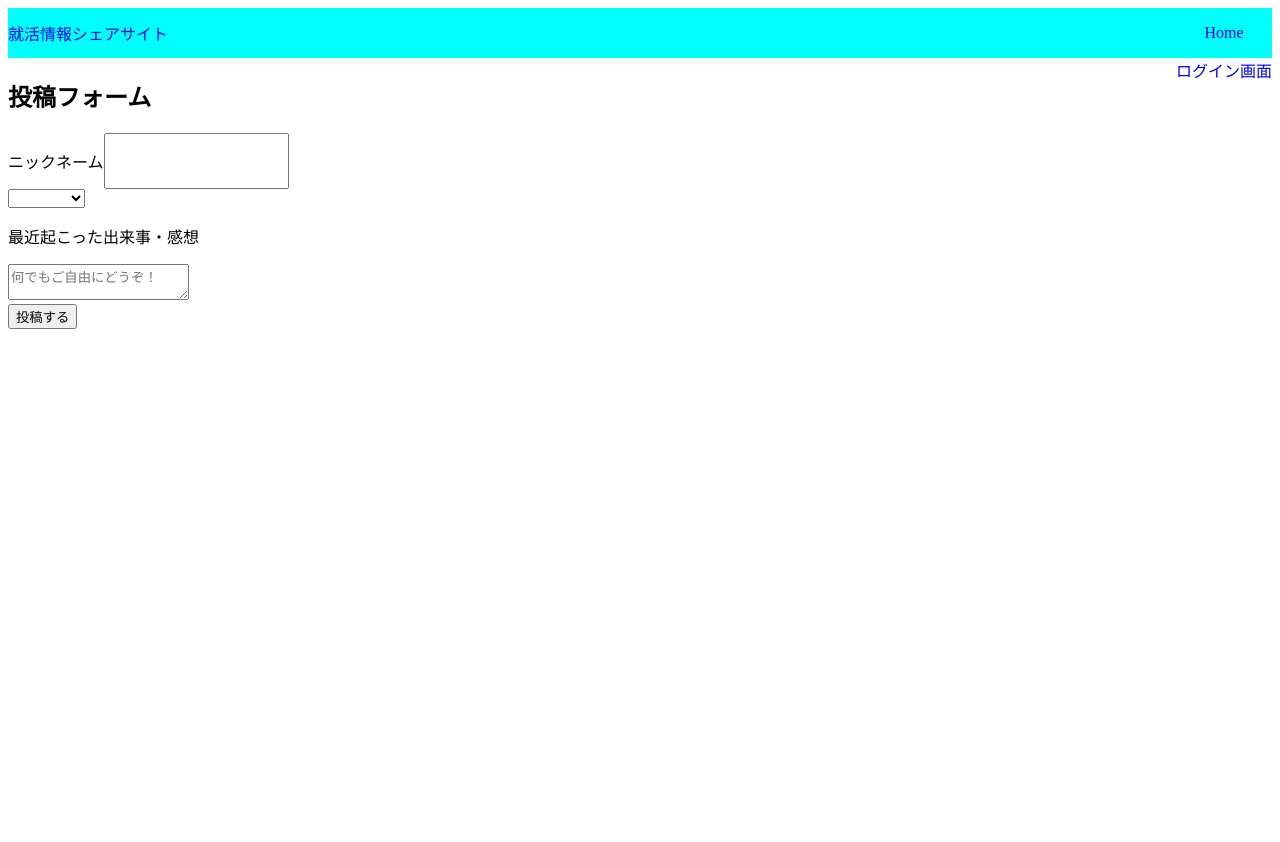
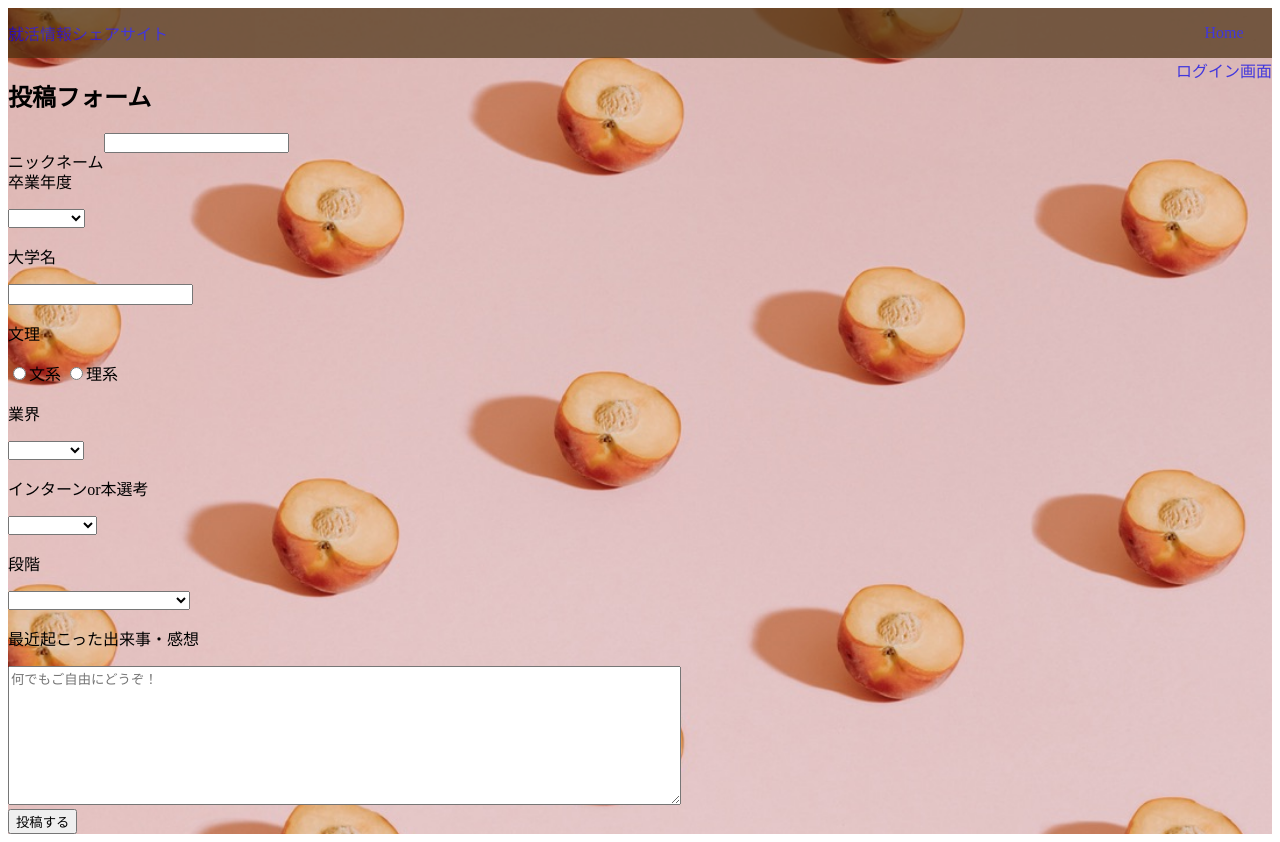
Before and after one commit to Peaches1423/peaches, a Vue app: page / in a window 1280 px wide. Before the commit the page ends 800 px from the top, so only its background shows below. Built offline with nearby package versions, Linux system fonts and the light colour scheme.

Commit message:
投稿フォームのCSSつけた

```diff
--- a/src/App.vue
+++ b/src/App.vue
@@ -1,5 +1,5 @@
 <template>
-  <div>
+  <div class="form-page">
     <div>
       <div class="nav_bar">
         <router-link to="/" class="nav_item nav_link">
@@ -20,15 +20,54 @@
       <p>ニックネーム</p>
       <input type="text" v-model="form_username" />
     </div>
-
+    <div>
+      <p>卒業年度</p>
       <select v-model="nendo">
-      <option selected>卒業年度</option>
         <option>21卒以前</option>
         <option>22卒</option>
         <option>23卒</option>
         <option>24卒</option>
         <option>25卒以降</option>
       </select>
+    </div>
+    <div>
+      <p>大学名</p>
+      <input type="text" />
+    </div>
+    <div class="bunri">
+      <p>文理</p>
+      <input type="radio" value="bunkei" />文系
+      <input type="radio" value="rikei" />理系
+    </div>
+    <div>
+      <div>
+        <p>業界</p>
+        <select v-model="gyoukai">
+          <option selected>業界</option>
+          <option>メーカー</option>
+          <option>商社</option>
+          <option>マスコミ</option>
+          <option>その他</option>
+        </select>
+      </div>
+      <div>
+        <p>インターンor本選考</p>
+        <select v-model="internorhonsenkou">
+          <option>インターン</option>
+          <option>本選考</option>
+          <option>その他</option>
+        </select>
+      </div>
+      <div>
+        <p>段階</p>
+        <select v-model="dankai">
+          <option>ES</option>
+          <option>グループディスカッション</option>
+          <option>面接</option>
+          <option>その他</option>
+        </select>
+      </div>
+    </div>
     <div class="form">
       <p>最近起こった出来事・感想</p>
       <textarea placeholder="何でもご自由にどうぞ！" v-model="form_textarea" />
@@ -63,12 +102,18 @@ export default {
 </script>
 
 <style>
+.form-page {
+  background: url(../images/peaches.jpeg);
+  background-size: 100% auto;
+}
+
 .nav_bar {
   height: 50px;
   display: flex;
   justify-content: space-between;
   align-items: stretch;
-  background-color: aqua;
+  background-color: #492f10;
+  opacity: 0.7;
 }
 
 .nav_link {
@@ -81,12 +126,13 @@ export default {
 
 .username {
   display: flex;
+  height: 20px;
 }
 .form_username {
   height: 15px;
 }
-.form_textarea {
+.form textarea {
   height: 10em;
-  width: 30em;
+  width: 50em;
 }
 </style>
```
Also changed, not shown: images/peaches.jpeg (added). Lines whose indentation alone changed are shown as unchanged.
